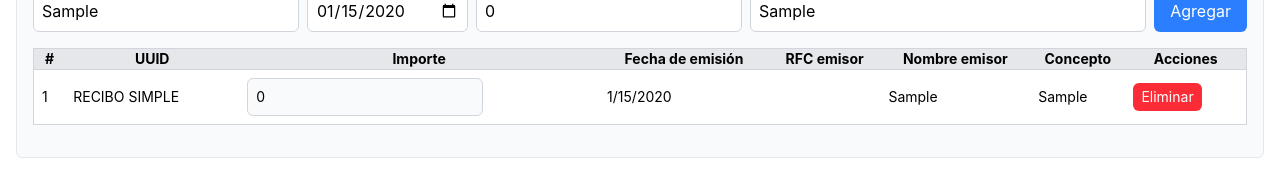
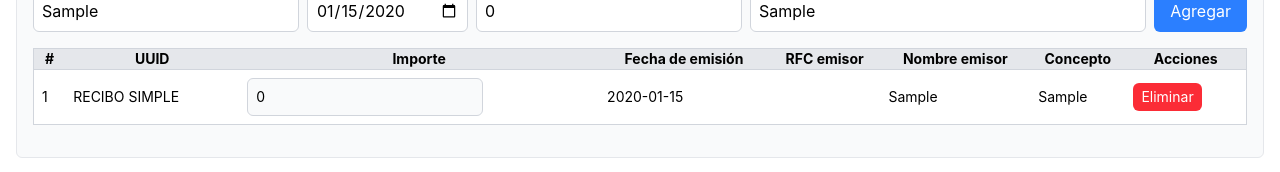
Before and after one commit to cesariux23/facturas, a Vue app: page / in a window 1280 px wide. Both pictures are taken after typing "Sample", "2020-01-15", "Sample" into the empty fields and a click on the button "Agregar". Shown: the part 649-821 px from the top of the page. Built offline with nearby package versions, Linux system fonts and the light colour scheme.

Commit message:
fix fecha

```diff
--- a/src/router/index.js
+++ b/src/router/index.js
@@ -1,6 +1,6 @@
 import { createRouter, createWebHistory } from 'vue-router'
 import HomeView from '../views/HomeView.vue'
-import CountView from '../views/Count.vue'
+import CountView from '../views/CountView.vue'
 
 const router = createRouter({
   history: createWebHistory(import.meta.env.BASE_URL),
--- a/src/views/HomeView.vue
+++ b/src/views/HomeView.vue
@@ -267,7 +267,7 @@ const numberFormat = (value) => {
                 <td class="p-2">
                   <input type="text" v-model="factura.Total" class="border rounded-md p-2 border-gray-300 bg-gray-50" />
                 </td>
-                <td class="p-2">{{ new Date(factura.Fecha).toLocaleDateString() }}</td>
+                <td class="p-2">{{ factura.Fecha }}</td>
                 <td class="p-2">{{ factura.RfcEmisor }}</td>
                 <td class="p-2">{{ factura.NombreEmisor }}</td>
                 <td class="p-2">{{ factura.Descripcion }}</td>
```
Also changed, not shown: src/views/CountView.vue (renamed from src/views/Count.vue), 2 other files (tests, documents, lock files or other folders).
